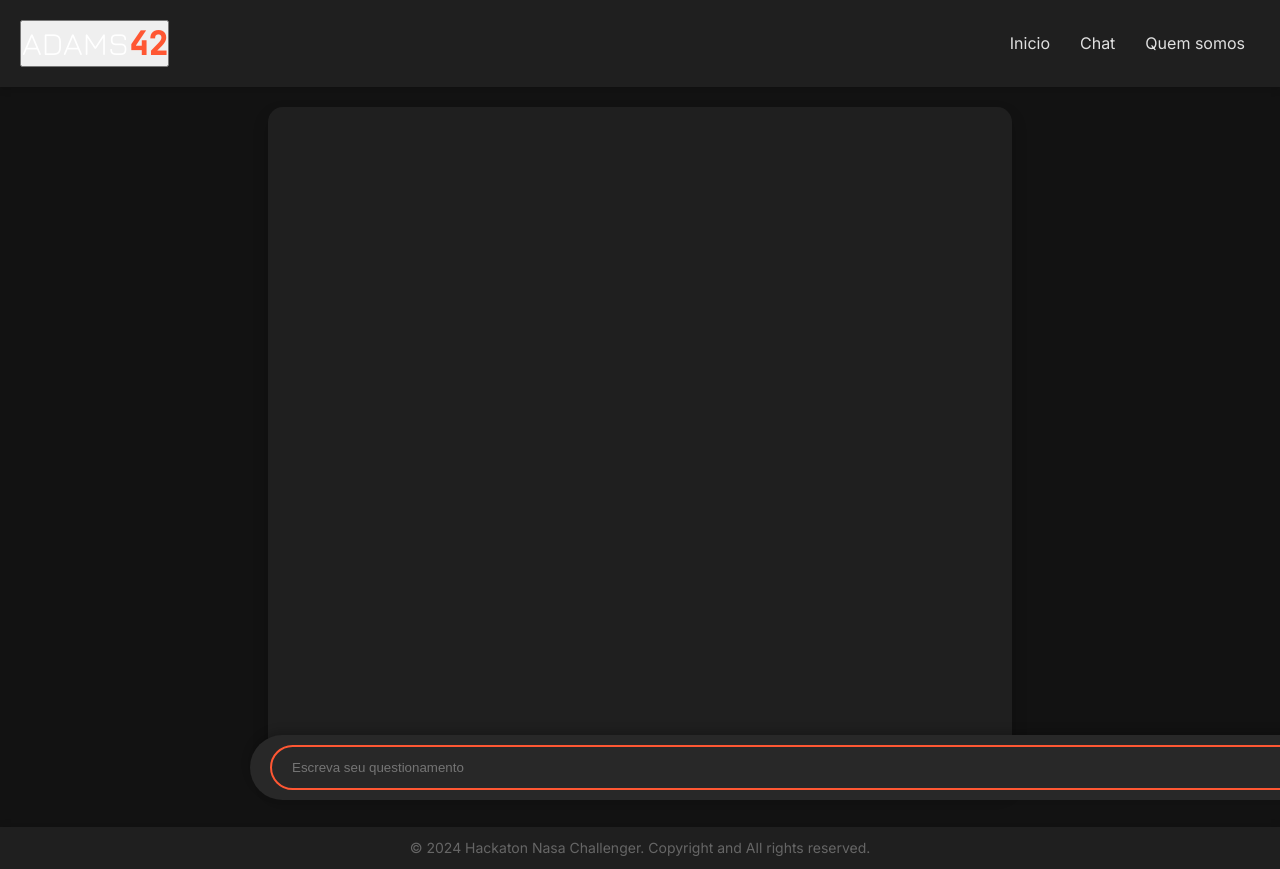
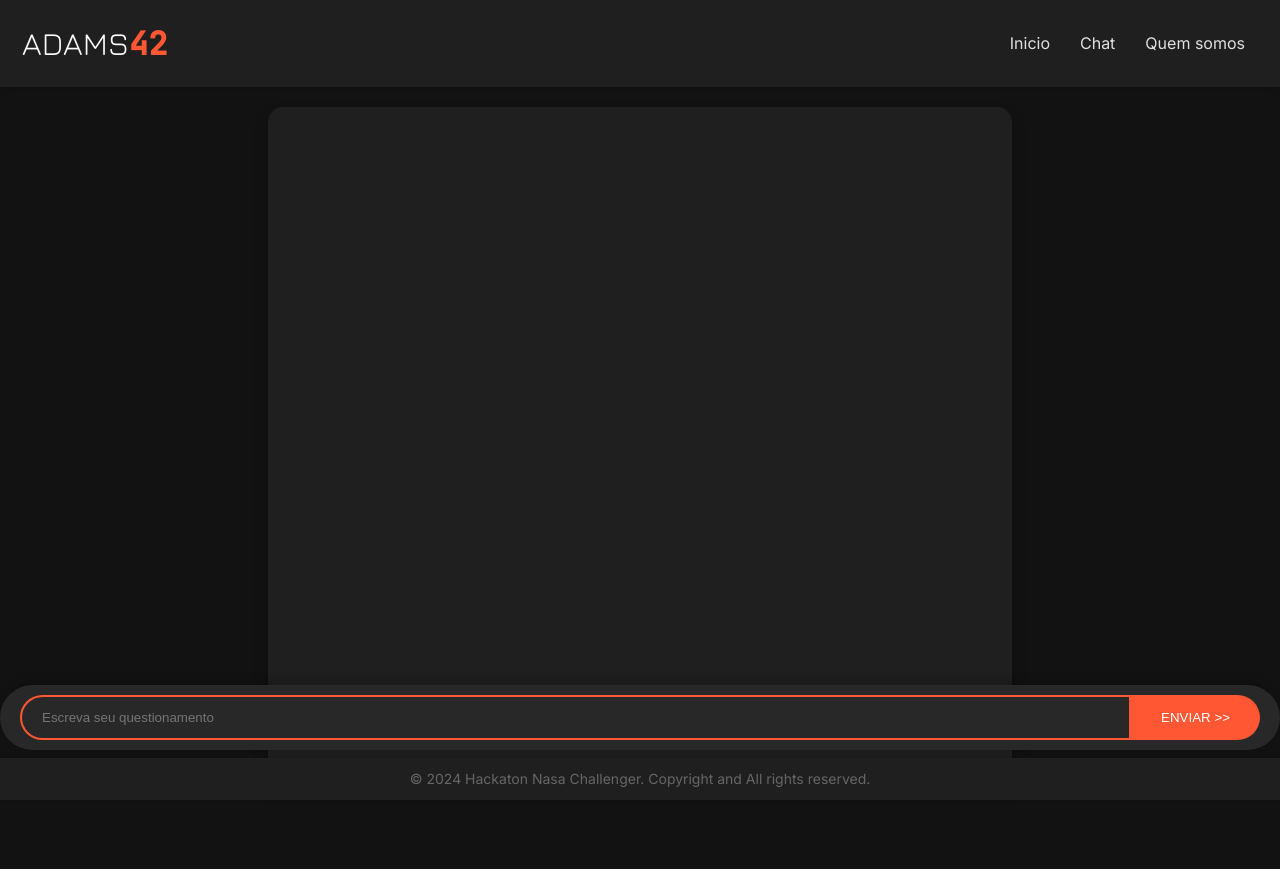
Before and after one commit to SamuellRock/Adams42-front, a React (Vite) app: page / in a window 1280 px wide. After the commit the page ends 827 px from the top, so only its background shows below. Built offline with nearby package versions, Linux system fonts and the light colour scheme.

Commit message:
fixando o input no rodapé

```diff
--- a/src/App.css
+++ b/src/App.css
@@ -50,6 +50,11 @@ header {
   color: var(--color-accent);
 }
 
+.btn-logo{
+  background-color: transparent;
+  border-color: transparent;
+}
+
 nav a {
   font-family: var(--font-main);
   margin: 0 15px;
@@ -96,8 +101,8 @@ main {
   display: flex;
   width: 100%;
   position: fixed;
-  bottom: 0;
-  left: 250px;
+  bottom: 50px;
+  left: 0;
   background-color: var(--color-bg-accent);
   justify-content: center;
   padding: 10px 20px;
@@ -138,6 +143,10 @@ footer {
   color: var(--color-border);
   font-size: 14px;
   box-shadow: 0 -2px 6px rgba(0, 0, 0, 0.1);
+  position: fixed;
+  bottom: 0;
+  left: 0;
+  right: 0;
 }
 
 .loading {
```
